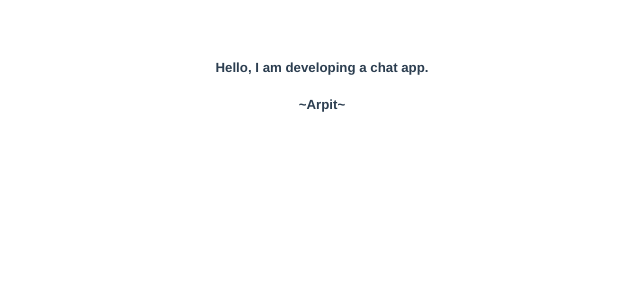
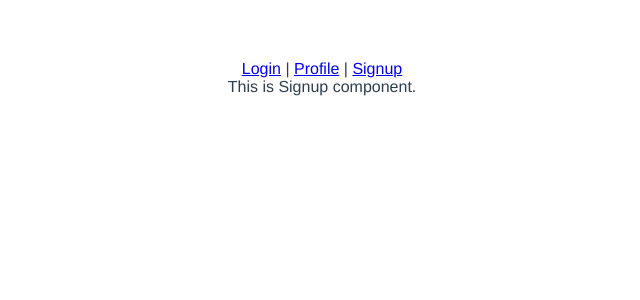
Before and after one commit to arpitshri29/vue-chat-app, a Vue app: page /signup in a window 1280 px wide. Shown: the top 300 px of the page, without its empty margins (318-958 px from the left). Built offline with nearby package versions, Linux system fonts and the light colour scheme.

Commit message:
- Setup Vue Router for Vue 3

```diff
--- a/package.json
+++ b/package.json
@@ -9,7 +9,8 @@
   },
   "dependencies": {
     "core-js": "^3.6.5",
-    "vue": "^3.0.0"
+    "vue": "^3.0.0",
+    "vue-router": "^4.0.0-beta.13"
   },
   "devDependencies": {
     "@vue/cli-plugin-babel": "~4.5.0",
--- a/src/App.vue
+++ b/src/App.vue
@@ -1,6 +1,12 @@
 <template>
-  <h5>Hello, I am developing a chat app.</h5>
-  <h5>~Arpit~</h5>
+  <div id="app">
+    <div id="nav">
+      <router-link to="/">Login</router-link> |
+      <router-link to="/profile">Profile</router-link> |
+      <router-link to="/signup">Signup</router-link>
+    </div>
+    <router-view />
+  </div>
 </template>
 
 <script>
--- /dev/null
+++ b/src/components/Login.vue
@@ -0,0 +1,15 @@
+<template>
+    <div>
+        This is Login component.
+    </div>
+</template>
+
+<script>
+    export default {
+        name: 'Login'
+    }
+</script>
+
+<style scoped>
+
+</style>
--- /dev/null
+++ b/src/components/Profile.vue
@@ -0,0 +1,15 @@
+<template>
+    <div>
+        This is Profile component.
+    </div>
+</template>
+
+<script>
+    export default {
+        name: 'Profile'
+    }
+</script>
+
+<style scoped>
+
+</style>
--- /dev/null
+++ b/src/components/Signup.vue
@@ -0,0 +1,15 @@
+<template>
+    <div>
+        This is Signup component.
+    </div>
+</template>
+
+<script>
+    export default {
+        name: 'Signup'
+    }
+</script>
+
+<style scoped>
+
+</style>
--- a/src/main.js
+++ b/src/main.js
@@ -1,4 +1,5 @@
 import { createApp } from 'vue'
 import App from './App.vue'
+import router from "./router";
 
-createApp(App).mount('#app')
+createApp(App).use(router).mount('#app');
--- /dev/null
+++ b/src/router/index.js
@@ -0,0 +1,29 @@
+import { createWebHistory, createRouter } from 'vue-router';
+import Login from '../components/Login';
+import Signup from '../components/Signup';
+import Profile from '../components/Profile';
+
+const routes = [
+    {
+        path: "/",
+        name: "Login",
+        component: Login,
+    },
+    {
+        path: "/signup",
+        name: "Signup",
+        component: Signup,
+    },
+    {
+        path: "/profile",
+        name: "Profile",
+        component: Profile,
+    }
+];
+
+const router = createRouter({
+    history: createWebHistory(),
+    routes,
+});
+
+export default router;
```
Also changed, not shown: src/components/Chat.vue (added, +15 -0 lines), src/components/ChatBox.vue (added, +15 -0 lines), 1 other file (tests, documents, lock files or other folders).
